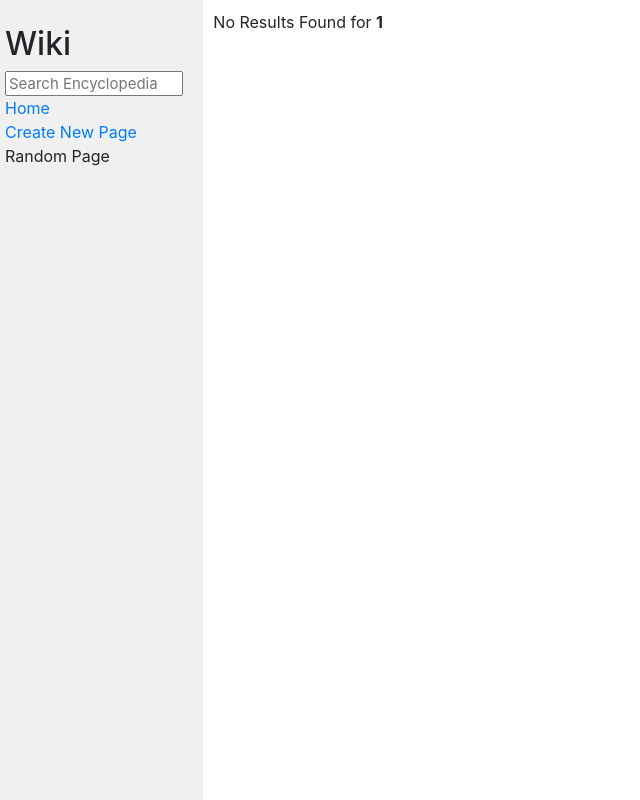
After one commit to Yuvraj-Achrekar/wiki, a Django app: page /wiki/search/1 in a window 1280 px wide. The commit adds this page. Shown: the whole page, without its empty margins (0-640 px from the left). Run offline with Django 3.2, Linux system fonts and the light colour scheme; some libraries are stand-ins or nearby versions.

Commit message:
Create page

```diff
--- a/encyclopedia/templates/encyclopedia/layout.html
+++ b/encyclopedia/templates/encyclopedia/layout.html
@@ -20,7 +20,7 @@
                     <a href="{% url 'wiki:index' %}">Home</a>
                 </div>
                 <div>
-                    Create New Page
+                   <a href="{% url 'wiki:create' %}">Create New Page</a>
                 </div>
                 <div>
                     Random Page
--- /dev/null
+++ b/encyclopedia/templates/encyclopedia/search.html
@@ -0,0 +1,19 @@
+{% extends "encyclopedia/layout.html" %}
+
+{% block title %}
+Search Results
+{% endblock %}
+
+{% block body %}
+{% if search_results %}
+<p>Search results for  <strong>{{query}}</strong></p>
+<ul>
+    {% for search in search_results %}
+	<li><a href="{% url 'wiki:entry' search %}">{{search}}</a></li>
+	{% endfor %}
+</ul>
+{% else %}
+<p>No Results Found for <strong>{{query}}</strong></p>
+{% endif %}
+
+{% endblock %}
--- a/encyclopedia/urls.py
+++ b/encyclopedia/urls.py
@@ -6,5 +6,7 @@ app_name = 'wiki'
 
 urlpatterns = [
     path("", views.index, name="index"),
+    path("wiki/create", views.create, name="create"),
     path("wiki/<str:name>", views.entry, name="entry"),
+    path("wiki/search/<str:query>", views.search, name="search"),
 ]
--- a/encyclopedia/views.py
+++ b/encyclopedia/views.py
@@ -2,23 +2,28 @@ from django.shortcuts import render
 from django.http import HttpResponse,HttpResponseRedirect
 from markdown import markdown
 from django.urls import reverse
+from django import forms
 
 from . import util
 
 
+class NewForm(forms.Form):
+    title = forms.CharField(label="Title")
+    content = forms.CharField(label="Content",widget=forms.Textarea(attrs={'rows': 4, 'cols': 40}))
+
 def index(request):
+    entries = util.list_entries()
     if request.method == 'POST':
         form = request.POST.get('q')
         if form:
             data = util.get_entry(form)
             if data:
                 return HttpResponseRedirect(reverse("wiki:entry",args=[form]),{"name": form,"content":markdown(data)})
-            entries = util.list_entries()
-
+            return HttpResponseRedirect(reverse("wiki:search",args=[form]))
         return render(request,"encyclopedia/error.html")
 
     return render(request, "encyclopedia/index.html", {
-        "entries": util.list_entries()
+        "entries": entries
     })
 
 
@@ -31,3 +36,19 @@ def entry(request,name):
         })
     else:
         return render(request,"encyclopedia/error.html")
+
+def search(request,query):
+    entries = util.list_entries()
+    search_results = [entry for entry in entries if query.lower() in entry.lower()]
+    return render(request,"encyclopedia/search.html",{
+            "query":query,
+            "search_results":search_results
+        })
+
+def create(request):
+    if request.method == 'POST':
+        form = NewForm(request.Post)
+        return HttpResponse("post method")
+    return render(request,"encyclopedia/create.html",{
+        "form": NewForm()
+    })
```
Also changed, not shown: encyclopedia/templates/encyclopedia/create.html (added, +13 -0 lines).
